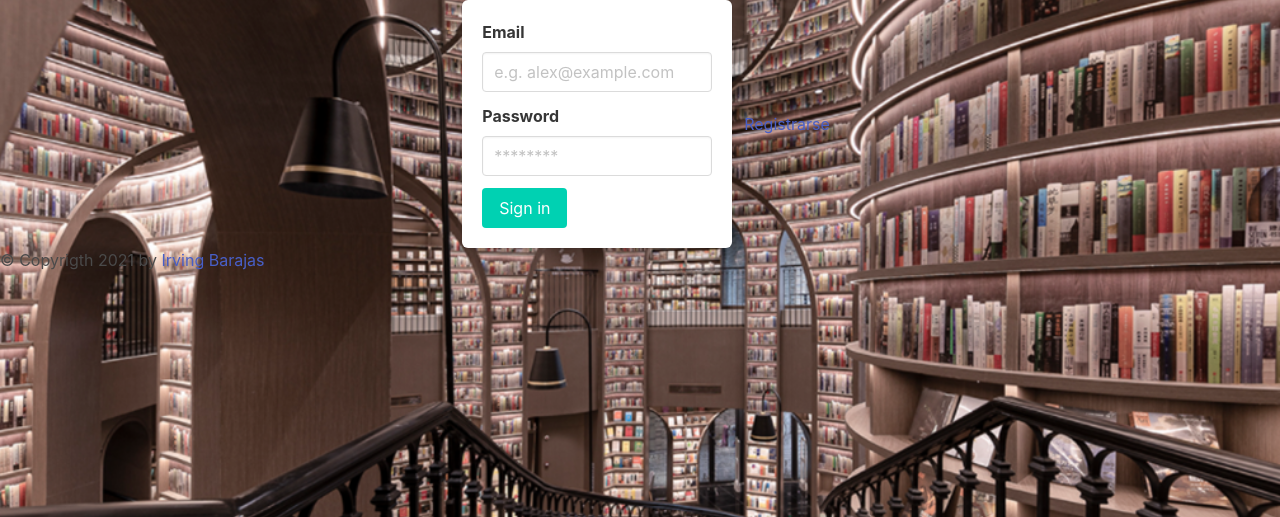
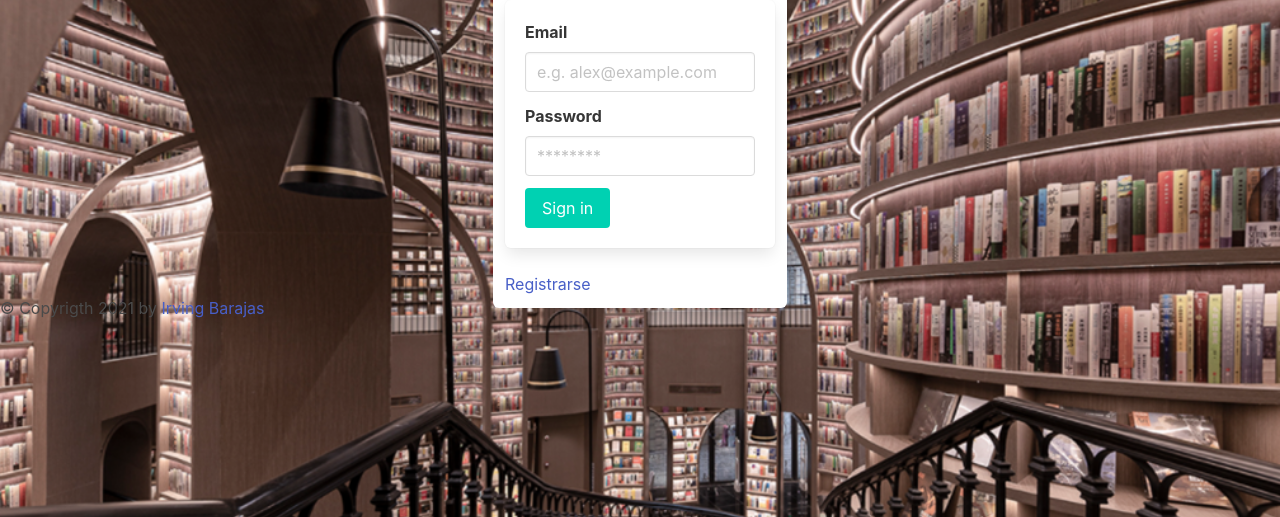
Before and after one commit to Irvingbarajas4/catalogo_libros, a Flask app: page / in a window 1280 px wide. Shown: the top 517 px of the page. Run offline with Flask 2, Linux system fonts and the light colour scheme.

Commit message:
esteticos

```diff
--- a/templates/registro.html
+++ b/templates/registro.html
@@ -24,7 +24,7 @@
     <body>
         <div class="container">
           <div class="columns is-vcentered is-centered">
-            <div class="column is-one-quarter">
+            <div class="column is-one-quarter box">
                 <form class="box" action="registrarUsuario" method="post">
                   <div class="field">
                     <label class="label">Email</label>
@@ -42,8 +42,8 @@
 
                   <button class="button is-primary">Registrar</button>
                 </form>
+                <a href="/">Iniciar sesion</a>
             </div>
-            <a href="/">Iniciar sesion</a>
         </div>
         </div>
         <div id="footer">
--- a/templates/signIn/index.html
+++ b/templates/signIn/index.html
@@ -24,7 +24,7 @@
     <body>
         <div class="container">
           <div class="columns is-vcentered is-centered">
-            <div class="column is-one-quarter">
+            <div class="column is-one-quarter box">
                 <form class="box" action="login" method="post">
                   <div class="field">
                     <label class="label">Email</label>
@@ -42,8 +42,8 @@
 
                   <button class="button is-primary">Sign in</button>
                 </form>
+                <a href="registrar">Registrarse</a>
             </div>
-            <a href="registrar">Registrarse</a>
         </div>
         </div>
         <div id="footer">
```
